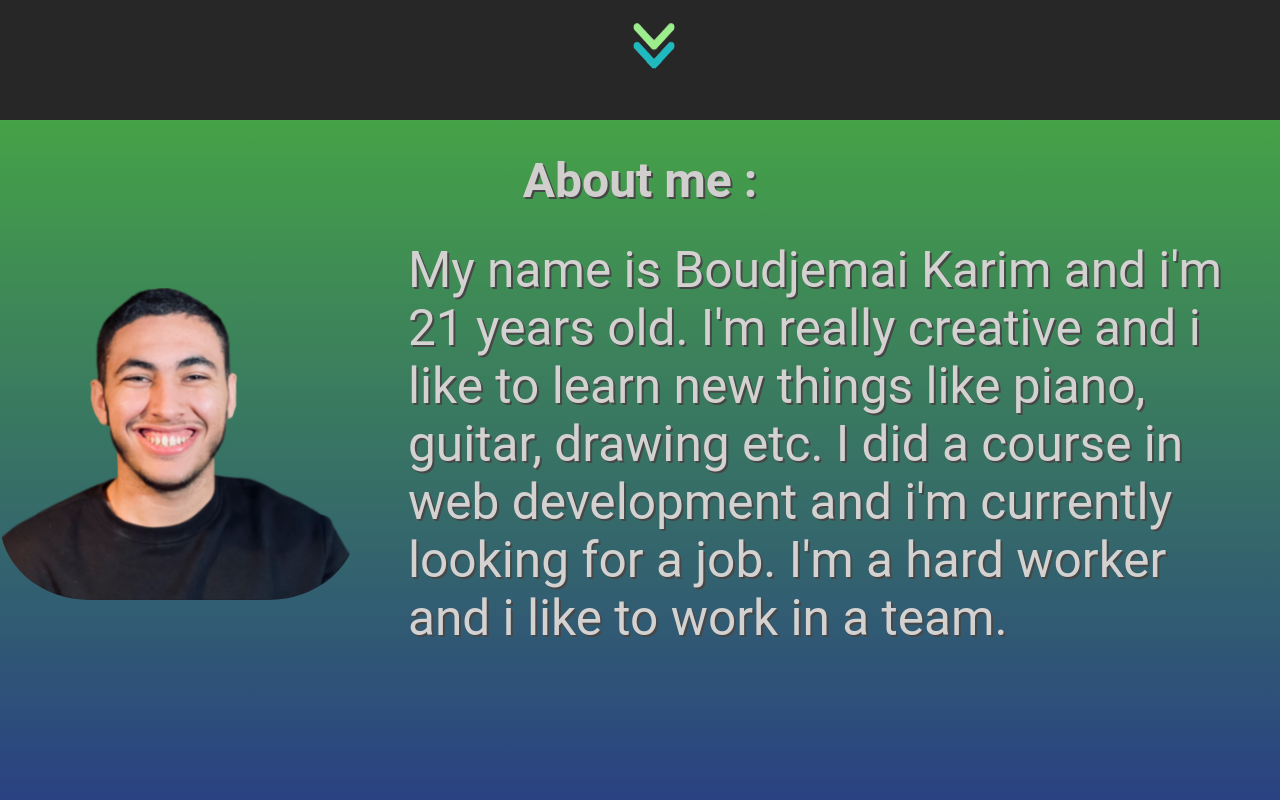
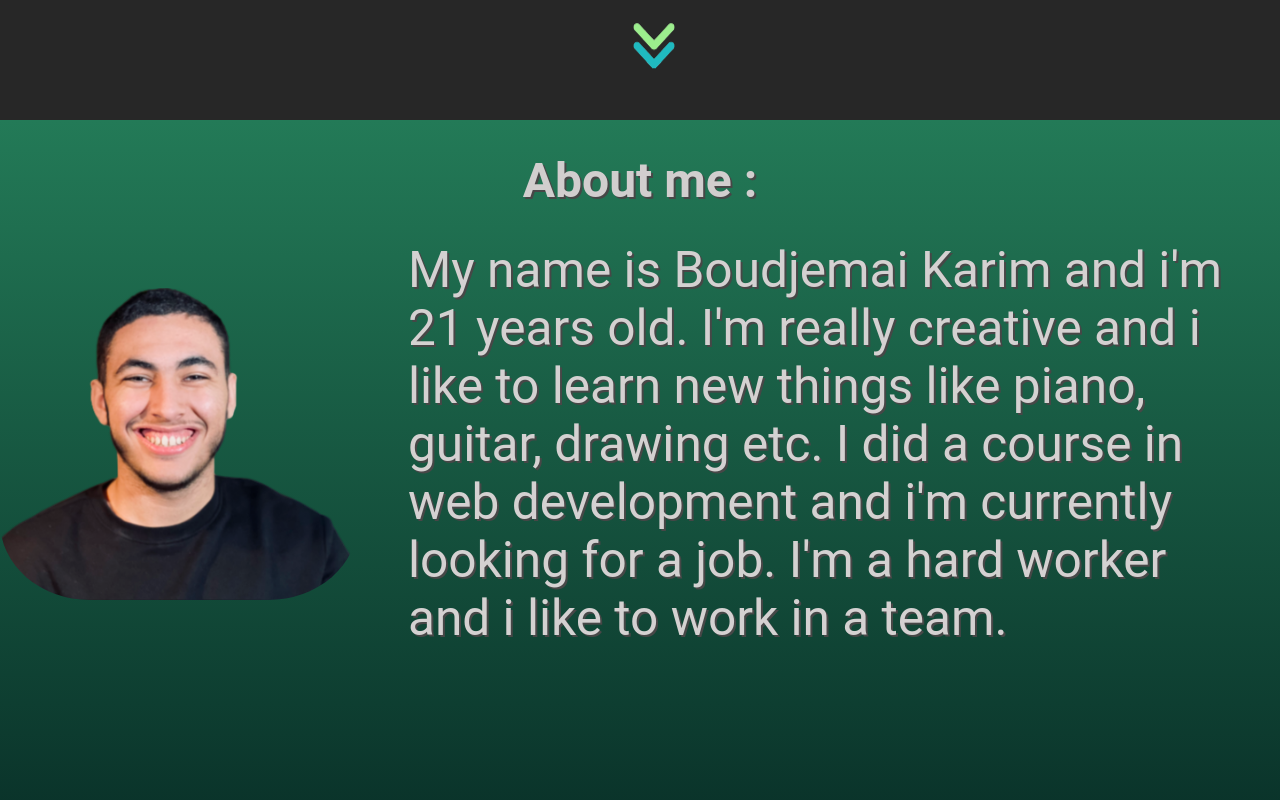
Before and after one commit to Kariim42/Portfolio-, an Angular app: page / in a window 1280 px wide. Shown: the part 680-1480 px from the top of the page. Built offline with nearby package versions, Linux system fonts and the light colour scheme.

Commit message:
fix problem

```diff
--- a/src/app/about/about.component.css
+++ b/src/app/about/about.component.css
@@ -1,10 +1,9 @@
 .content{
     height: 90vh;
     width: 100%;
-    background: #283c86;  /* fallback for old browsers */
-    background: -webkit-linear-gradient(to bottom, #45a247, #283c86);  /* Chrome 10-25, Safari 5.1-6 */
-    background: linear-gradient(to bottom, #45a247, #283c86); /* W3C, IE 10+/ Edge, Firefox 16+, Chrome 26+, Opera 12+, Safari 7+ */
-
+    background: #093028;  /* fallback for old browsers */
+    background: -webkit-linear-gradient(to bottom, #237A57, #093028);  /* Chrome 10-25, Safari 5.1-6 */
+    background: linear-gradient(to bottom, #237A57, #093028); /* W3C, IE 10+/ Edge, Firefox 16+, Chrome 26+, Opera 12+, Safari 7+ */
 }
 
 .presentation{
```
